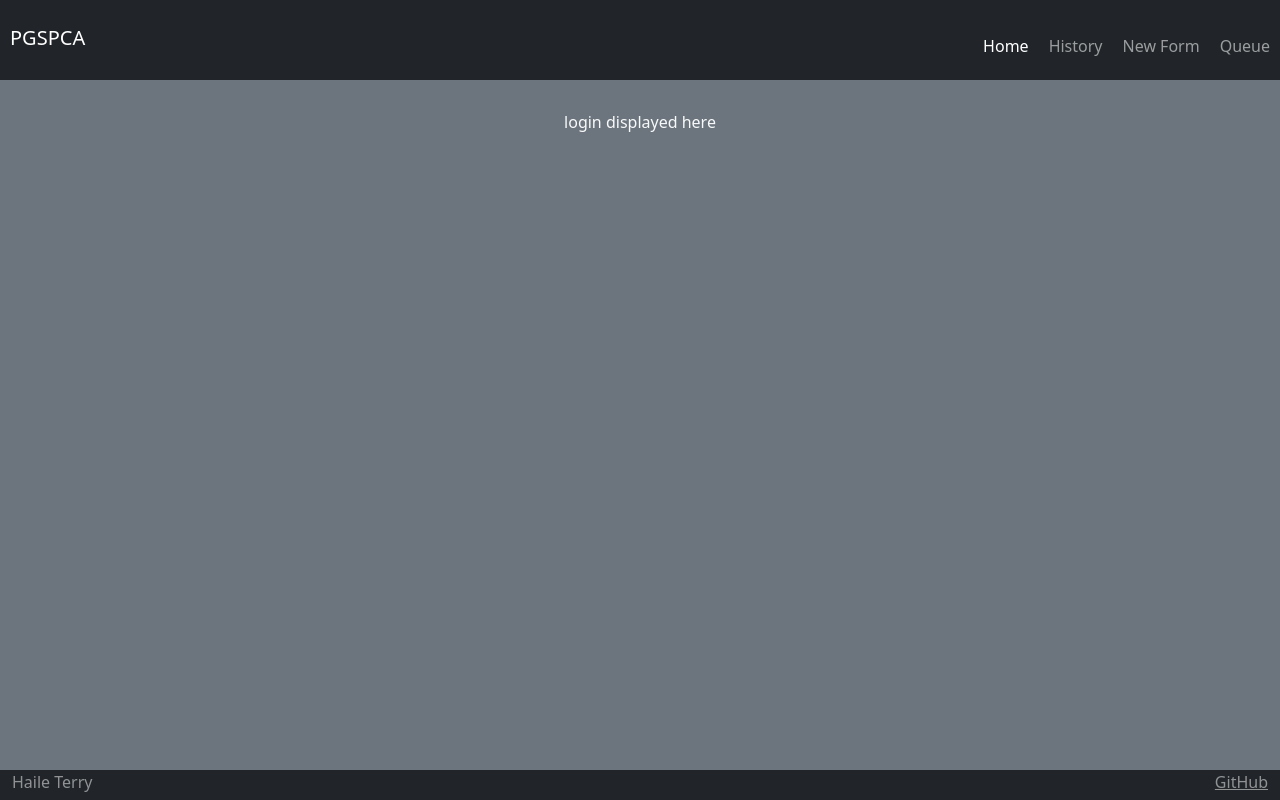
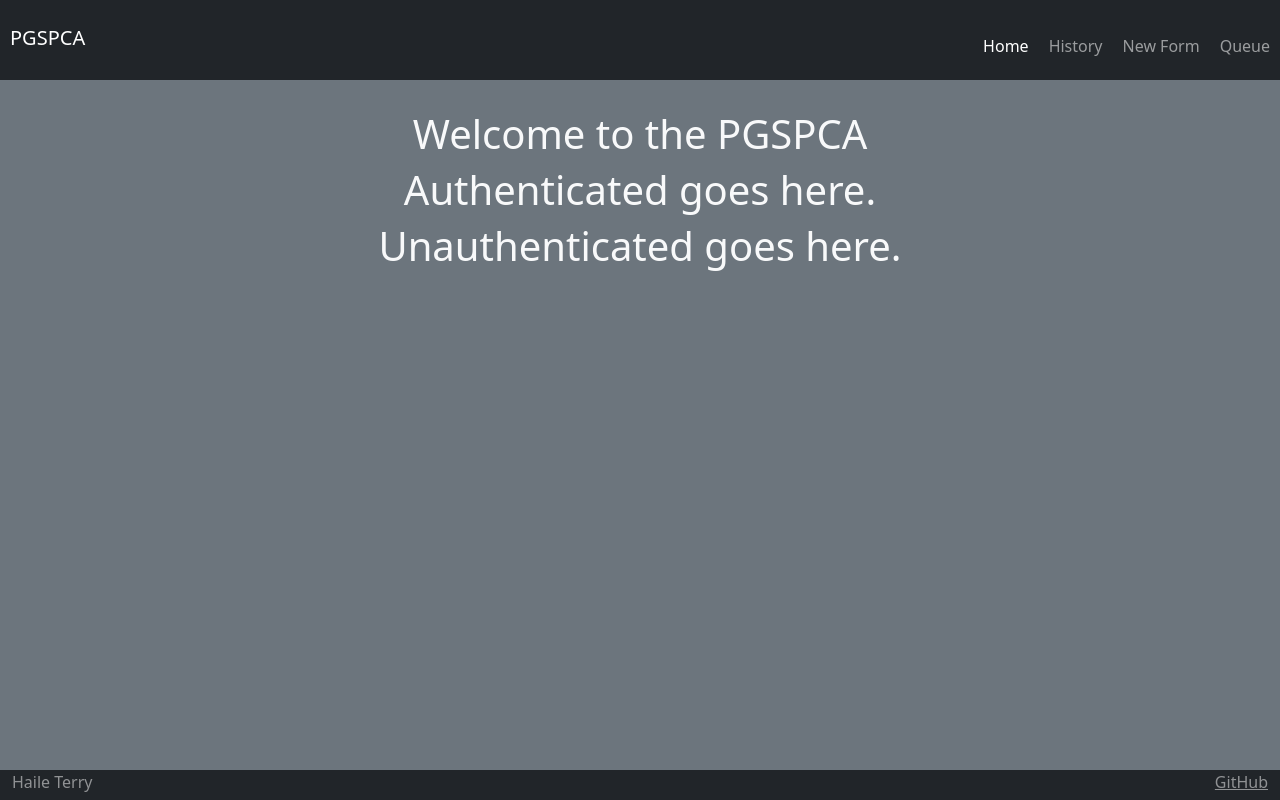
Before and after one commit to optimisms/260startup, a React (Vite) app: page / in a window 1280 px wide. Built offline with nearby package versions, Linux system fonts and the light colour scheme.

Commit message:
Stubbed un/authenticated login components

```diff
--- /dev/null
+++ b/src/login/authenticated.jsx
@@ -0,0 +1,9 @@
+import React from 'react';
+
+export default function Authenticated() {
+    return (
+        <div>
+            <h1>Authenticated goes here.</h1>
+        </div>
+    )
+};
--- a/src/login/login.jsx
+++ b/src/login/login.jsx
@@ -1,9 +1,15 @@
 import React from 'react';
+
+import Unauthenticated from './unauthenticated';
+import Authenticated from './authenticated';
+// import { AuthState } from './authState';
 
 export function Login({ userName, authState, onAuthChange }) {
   return (
     <main className='container-fluid bg-secondary text-center'>
-      <div>login displayed here</div>
+      <h1>Welcome to the PGSPCA</h1>
+      <Authenticated />
+      <Unauthenticated />
     </main>
   );
 }
--- /dev/null
+++ b/src/login/unauthenticated.jsx
@@ -0,0 +1,9 @@
+import React from 'react';
+
+export default function Unauthenticated() {
+    return (
+        <div>
+            <h1>Unauthenticated goes here.</h1>
+        </div>
+    )
+};
```
